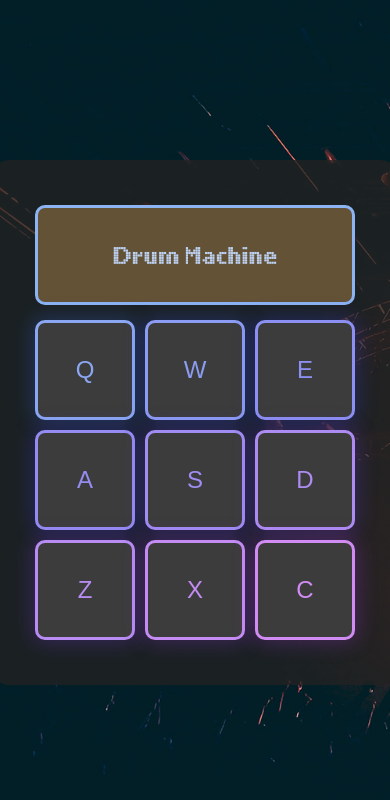
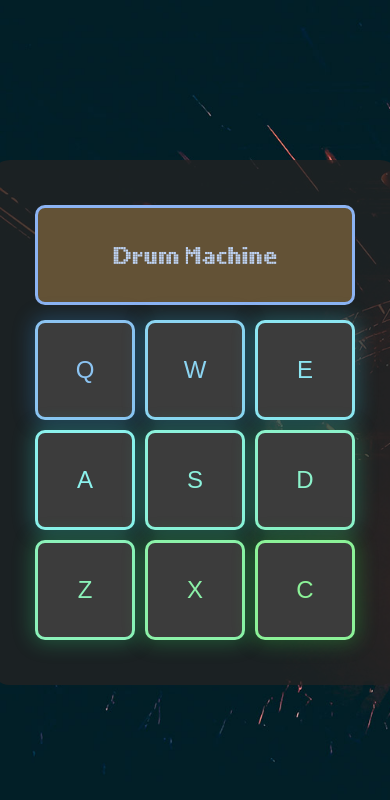
Before and after one commit to nrutledge/music-app, a React (Create React App) app: page / in a window 390 px wide. Shown: the top 800 px of the page. Built offline with nearby package versions, Linux system fonts and the light colour scheme.

Commit message:
Adjusting max width for mobile

```diff
--- a/package.json
+++ b/package.json
@@ -1,8 +1,10 @@
 {
   "name": "fcc-drum-machine",
+  "homepage": "https://nrutledge.github.io/fcc-drum-machine/",
   "version": "0.1.0",
   "private": true,
   "dependencies": {
+    "gh-pages": "^1.2.0",
     "react": "^16.5.0",
     "react-dom": "^16.5.0",
     "react-redux": "^5.0.7",
@@ -13,6 +15,8 @@
     "start": "react-scripts start",
     "build": "react-scripts build",
     "test": "react-scripts test --env=jsdom",
-    "eject": "react-scripts eject"
+    "eject": "react-scripts eject",
+    "predeploy": "npm run build",
+    "deploy": "gh-pages -d build"
   }
 }
--- a/src/components/App/App.css
+++ b/src/components/App/App.css
@@ -12,8 +12,6 @@
   display: flex;
   justify-content: center;
   align-items: center;
-  //background-image: url('../../images/rocco-caruso-712902-unsplash.jpg');
-  //background-image: url('../../images/yannis-papanastasopoulos-327476-unsplash.jpg');
   background-image: url('../../images/jodie-walton-502797-unsplash.jpg');
   background-size: cover;
   width: 100vw;
@@ -27,10 +25,10 @@
   flex-direction: column;
   justify-content: center;
   align-items: center;
-  width: 400px;
+  width: calc(100% - 10px);
+  max-width: 360px;
   padding: 40px;
   background-color: rgba(34, 34, 34, 0.8);
-  //background-image: linear-gradient(-180deg, #333, #111);
   border-radius: 20px;
 }
 
--- a/src/components/App/App.js
+++ b/src/components/App/App.js
@@ -31,8 +31,8 @@ class App extends Component {
 
   setBaseHue() {
     setInterval(() => {
-        this.setState({ baseHue: this.state.baseHue < 360 ? this.state.baseHue + 1 : 0 });
-    }, 100);
+        this.setState({ baseHue: this.state.baseHue < 360 ? this.state.baseHue + 2 : 0 });
+    }, 200);
 }
 
   render() {
--- a/src/components/PadBank/PadBank.js
+++ b/src/components/PadBank/PadBank.js
@@ -18,7 +18,7 @@ export default class PadBank extends Component {
                         setHiHatPosition={setHiHatPosition}
                         setDisplay={setDisplay}
                         key={index}
-                        hue={(this.props.baseHue + ((index + 1) * 7)) % 360}
+                        hue={(this.props.baseHue + ((index + 1) * -10)) % 360}
                     />
         });
 
```
Also changed, not shown: 1 other file (tests, documents, lock files or other folders).
